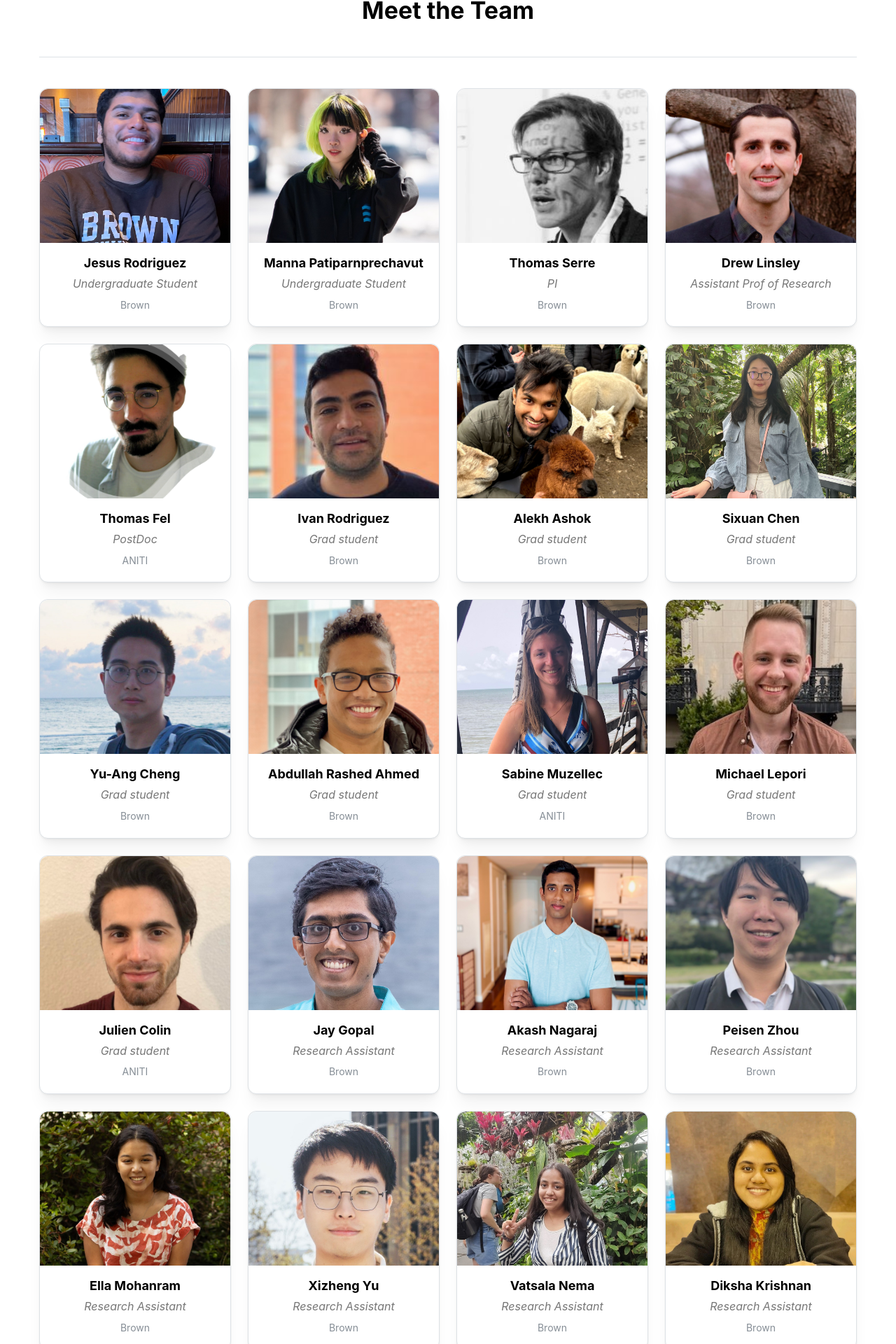
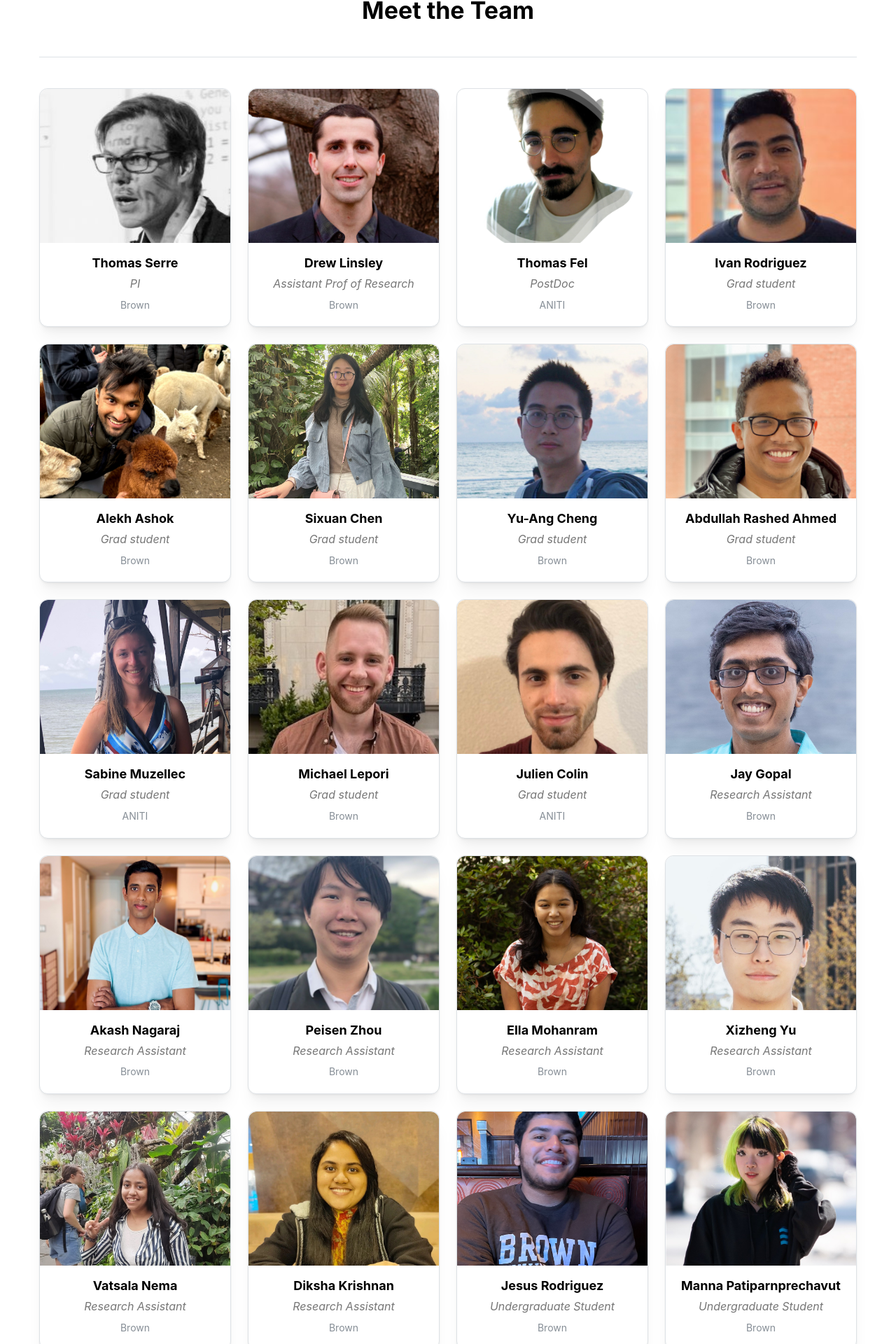
Before and after one commit to serre-lab/Lab-Website, a React (Vite) app: page /people in a window 1280 px wide. Shown: the part 136-2056 px from the top of the page at 70% size. Built offline with nearby package versions, Linux system fonts and the light colour scheme; a web font is replaced by a local one.

Commit message:
fix: unergraduate Student role

```diff
--- a/src/pages/People/People.tsx
+++ b/src/pages/People/People.tsx
@@ -11,7 +11,7 @@ const ROLE_ORDER = [
   "PostDoc",
   "Grad student",
   "Research Assistant",
-  "Undergraduate student",
+  "Undergraduate Student",
 ];
 
 export default function People() {
```
